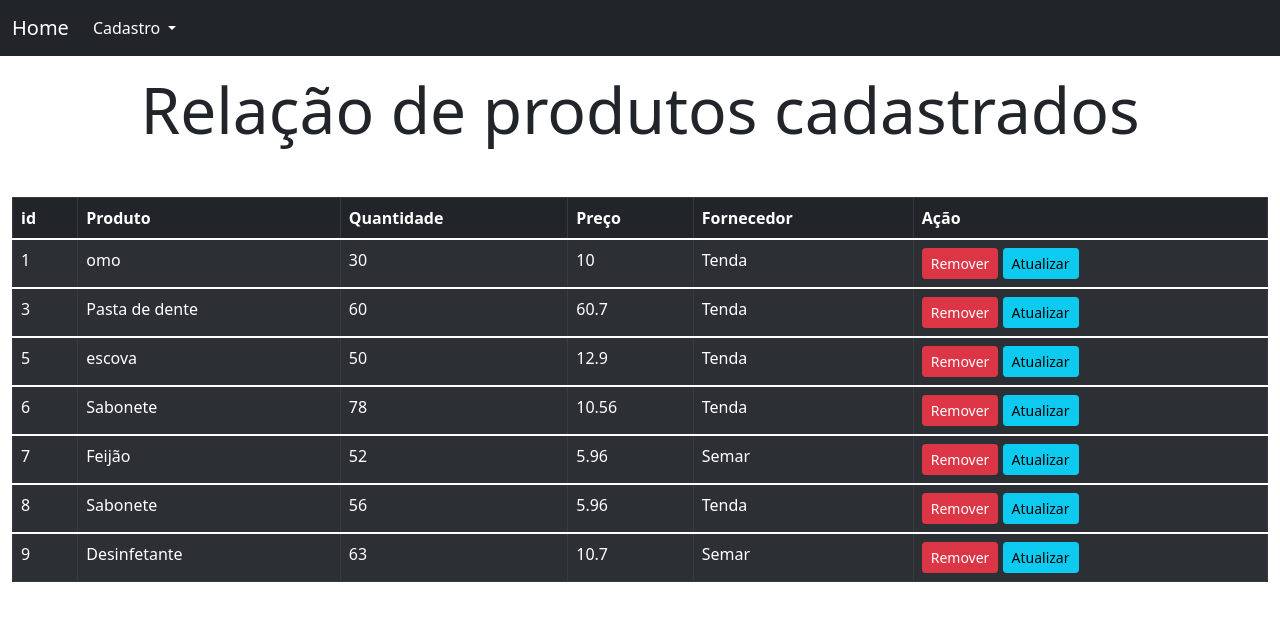
After one commit to diogofragoso/sistemajoin, a PHP site: page /consulta2.php in a window 1280 px wide. The commit adds this page. Shown: the top 621 px of the page. Run offline with PHP 8.4, Linux system fonts and the light colour scheme; data comes from the database, SQL or seed files in the repository.

Commit message:
Ação remover em consulta ok

```diff
--- a/cad_prod.php
+++ b/cad_prod.php
@@ -40,5 +40,4 @@ if ($_SERVER["REQUEST_METHOD"] == "POST") {
 
 
 
-
 ?>
--- a/consulta.php
+++ b/consulta.php
@@ -73,7 +73,6 @@ if ($result->num_rows > 0) {
   while($row = $result->fetch_assoc()) {
     // echo "id: " . $row["id"]. " - Name: " . $row["firstname"]. " " . $row["lastname"]. "<br>";
 
-
     echo "<td>" . $row["id_produto"] .  "</td>";
     echo "<td>" . $row["nome_produto"] .  "</td>";
     echo "<td>" . $row["qtd_produto"] .  "</td>";
--- /dev/null
+++ b/consulta2.php
@@ -0,0 +1,260 @@
+
+<!doctype html>
+    <html lang="pt-br">
+      <head>
+        <!-- Required meta tags -->
+        <meta charset="utf-8">
+        <meta name="viewport" content="width=device-width, initial-scale=1">
+
+        <!-- Bootstrap CSS -->
+        <link href="https://cdn.jsdelivr.net/npm/bootstrap@5.1.3/dist/css/bootstrap.min.css" rel="stylesheet" integrity="sha384-1BmE4kWBq78iYhFldvKuhfTAU6auU8tT94WrHftjDbrCEXSU1oBoqyl2QvZ6jIW3" crossorigin="anonymous">
+       <!-- Fontes -->
+       <link rel="preconnect" href="https://fonts.googleapis.com">
+        <link rel="preconnect" href="https://fonts.gstatic.com" crossorigin>
+        <link href="https://fonts.googleapis.com/css2?family=Roboto&display=swap" rel="stylesheet">
+
+        <title>Lista DB</title>
+
+        <style>
+
+        </style>
+      </head>
+      <body>
+
+    <!--Início do container-->
+    <div id="menu">
+      <?php include 'menu.php'; ?>
+    </div>
+
+    <div class="container-fluid">
+        <div class="row">
+            <div id="div-top" class="col-10 mx-auto mt-3 display-3  text-center">
+               Relação de produtos cadastrados
+            </div>
+        </div>
+
+
+      <table class="table mt-5 table-dark table-striped table-hover table-bordered ">
+  <thead>
+    <tr>
+      <th scope="col">id</th>
+      <th scope="col">Produto</th>
+      <th scope="col">Quantidade</th>
+      <th scope="col">Preço</th>
+      <th scope="col">Fornecedor</th>
+      <th scope="col">Ação </th>
+
+      <!-- <th scope="col">Handle</th> -->
+    </tr>
+  </thead>
+  <tbody>
+    <tr>
+
+<?php
+$servername = "localhost";
+$usernameBD = "root";
+$password = "";
+$dbname = "sistema";
+
+// Create connection
+$conn = new mysqli($servername, $usernameBD, $password, $dbname);
+// Check connection
+if ($conn->connect_error) {
+  die("Connection failed: " . $conn->connect_error);
+}
+
+
+$sql = "SELECT p.id_produto, p.nome_produto, p.qtd_produto, p.preco_produto,f.nome_fornecedor FROM produto p INNER JOIN  fornecedor f on p.id_fornecedor = f.id_fornecedor";
+$result = $conn->query($sql);
+
+ if ($result->num_rows > 0) {
+  // output data of each row
+  while($row = $result->fetch_assoc()) { ?>
+
+            <?php $id = $row ["id_produto"]; ?>
+            <td> <?php echo $row ["id_produto"]; ?> </td>
+            <td> <?php echo $row ["nome_produto"]; ?> </td>
+            <td> <?php echo $row ["qtd_produto"]; ?> </td>
+            <td> <?php echo $row ["preco_produto"]; ?> </td>
+            <td> <?php echo $row ["nome_fornecedor"]; ?> </td>
+            <td>
+
+                      <button type="button" class="btn btn-danger btn-sm" data-bs-toggle="modal" data-bs-target="#modal-remover" onclick="setRemover(<?php echo $id ?>)">Remover</button>
+                      <button type="button" class="btn btn-info btn-sm" data-bs-toggle="modal" data-bs-target="#modal-atualizar" onclick="setAtualizar()">Atualizar</button>
+
+            </td>
+
+
+
+
+</tbody>
+
+
+
+
+   <?php  } ?>
+      <?php
+
+          } else {
+              echo "0 results";
+                 }
+                      $conn->close();
+
+
+  ?>
+</table>
+
+ <!--MODAL REMOVER-->
+
+ <div class="modal fade" id="modal-remover" data-bs-backdrop="static" data-bs-keyboard="false" tabindex="-1"  aria-hidden="true">
+                      <div class="modal-dialog">
+                        <div class="modal-content">
+                          <div class="modal-header">
+                            <h3 class="modal-title text-center text-danger" id="staticBackdropLabel">Atenção! </h3>
+                            <button type="button" class="btn-close" data-bs-dismiss="modal" aria-label="Close"></button>
+                          </div>
+                          <div class="modal-body">
+                          <h4 > O Produto será removido! </h4>
+
+                          </div>
+                          <div class="modal-footer">
+                          <form method="post" action="remover_prod.php">
+
+                            <input  id="remover"type="text" class="form-control" placeholder="Username" aria-label="Username" aria-describedby="basic-addon1"  name="id-prod"  style="display: none;">
+
+                            <div>
+
+                            </div>
+
+
+                            <button type="button" class="btn btn-secondary" data-bs-dismiss="modal">Cancelar</button>
+                            <button type="submit" class="btn btn-warning">Remover</button>
+                          </form>
+
+                          </div>
+                        </div>
+                      </div>
+                    </div>
+<!-- FIM MODAL REMOVER-->
+
+<!--MODAL Atualizar-->
+
+<div class="modal fade" id="modal-atualizar" data-bs-backdrop="static" data-bs-keyboard="false" tabindex="-1"  aria-hidden="true">
+                      <div class="modal-dialog">
+                        <div class="modal-content">
+                          <div class="modal-header">
+                            <h3 class="modal-title text-center text-danger" id="staticBackdropLabel">Atenção! </h3>
+                            <button type="button" class="btn-close" data-bs-dismiss="modal" aria-label="Close"></button>
+                          </div>
+                          <div class="modal-body">
+                          <h4 > Atualizar produto </h4>
+
+                          </div>
+                          <div class="modal-footer">
+                          <form method="post" action="atualizar_prod.php">
+
+                            <input  id="remover"type="text" class="form-control" placeholder="Username" aria-label="Username" aria-describedby="basic-addon1"  name="id-prod"  style="display: none;">
+
+                            <div>
+                            <!-- Início do formulário -->
+                                <div class="row">
+                                      <form class=" g-3 needs-validation mt-5 " method="post" action="cad_prod.php">
+                                        <div class="col-10">
+                                          <label for="validationCustom01" class="form-label">Produto</label>
+                                          <input id="nome" type="text" class="form-control" id="validationCustom01" placeholder="Sabão" value="" name="nome" required>
+
+                                        </div>
+                                        <div class="col-10">
+                                          <label for="validationCustom02" class="form-label">Quantidade</label>
+                                          <input id="qtd" type="text" class="form-control" id="validationCustom02" placeholder="50" name="quantidade" required>
+
+                                        </div>
+
+                                        <div class="col-10">
+                                          <label for="validationCustom03" class="form-label">Preço</label>
+                                          <input id="preco" type="text" class="form-control" id="validationCustom03"  placeholder="9.90" name="preco" required>
+                                        </div>
+                                        <div class="col-10 mb-5">
+                                          <label for="validationCustom03" class="form-label">Fornecedor</label>
+                                          <input id="fornecedor" type="text" class="form-control" id="validationCustom03"  placeholder="Fornecedor" name="fornecedor" required>
+                                        </div>
+
+                                        <!-- <div class="col-md-10">
+                                          <label for="validationCustom04" class="form-label">Fornecedor</label>
+                                          <select class="form-select" id="validationCustom04" name="fornecedor" required>
+                                            <option selected disabled> Fornecedor </option>
+                                        </div> -->
+
+                              <div class="row">
+                            <button type="button" class="btn  btn-sm btn-secondary col-3" data-bs-dismiss="modal">Cancelar</button>
+                            <button type="submit" class="btn  btn-sm  btn-warning col-3" >Atualizar</button>
+                            </div>
+                          </form>
+                            </div>
+                          </div>
+                        </div>
+                      </div>
+                    </div>
+<!-- FIM MODAL atualizar-->
+
+
+
+
+
+
+
+
+
+
+
+
+
+
+
+
+
+
+
+
+
+
+
+
+
+
+
+
+
+
+
+
+
+
+
+</div> <!-- FIM DO CONTAINER -->
+
+
+
+                  <script>
+                    function setRemover(id){
+                             document.getElementById('remover').value = id;
+
+                    }
+
+                    function setAtualizar(id,nome,qtd, preco, fornecedor){
+
+
+                    }
+
+
+
+                    </script>
+
+
+
+
+        <script src="https://cdn.jsdelivr.net/npm/bootstrap@5.1.3/dist/js/bootstrap.bundle.min.js" integrity="sha384-ka7Sk0Gln4gmtz2MlQnikT1wXgYsOg+OMhuP+IlRH9sENBO0LRn5q+8nbTov4+1p" crossorigin="anonymous"></script>
+
+
+      </body>
+    </html>
--- a/menu.php
+++ b/menu.php
@@ -16,7 +16,7 @@
             <li><a class="dropdown-item" href="fornecedor.php">Fornecedor</a></li>
             <li><a class="dropdown-item" href="produto.php">Produto</a></li>
             <li><hr class="dropdown-divider"></li>
-            <li><a class="dropdown-item" href="consulta.php">Consultar</a></li>
+            <li><a class="dropdown-item" href="consulta2.php">Consultar </a></li>
             <li><a class="dropdown-item" href="#"></a></li>
           </ul>
         </li>
```
Also changed, not shown: conexao.php (+0 -36 lines), index.html (added, +19 -0 lines), index.php (+3 -30 lines), remover_prod.php (added, +39 -0 lines).
